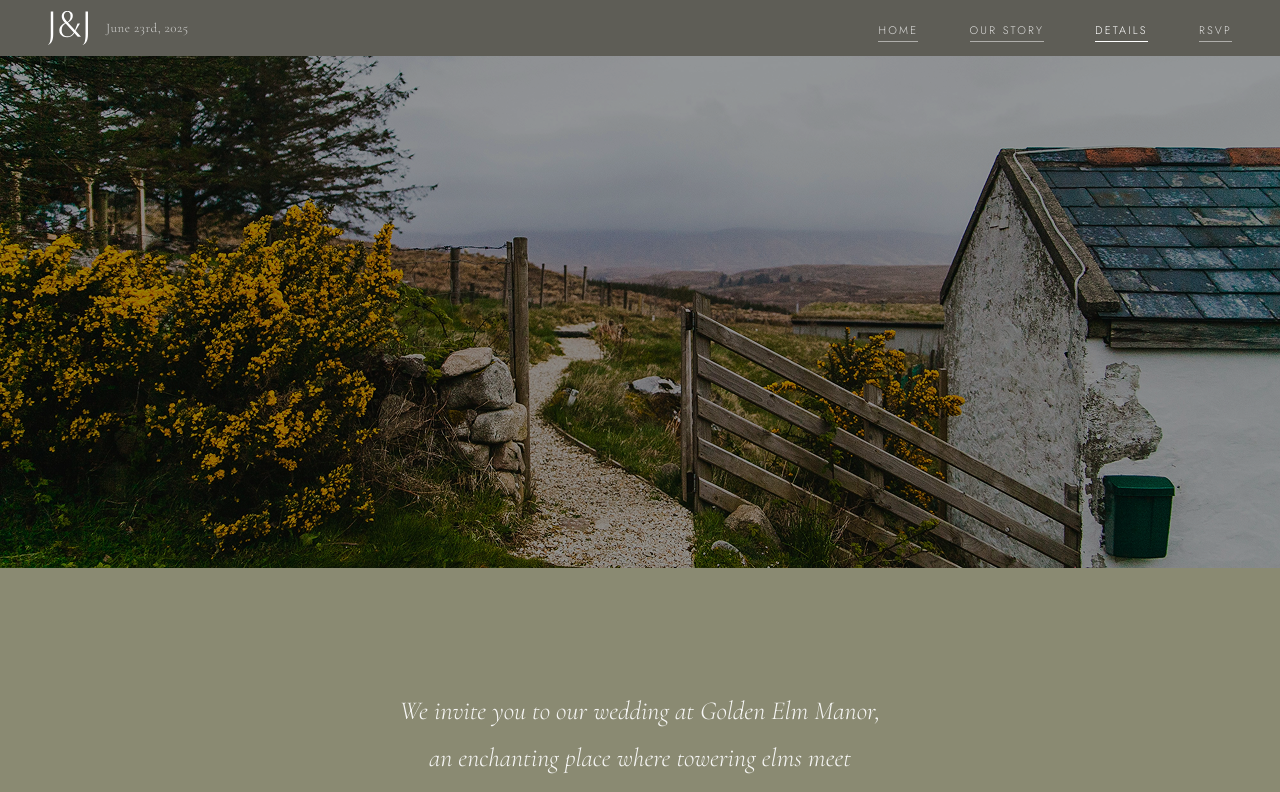
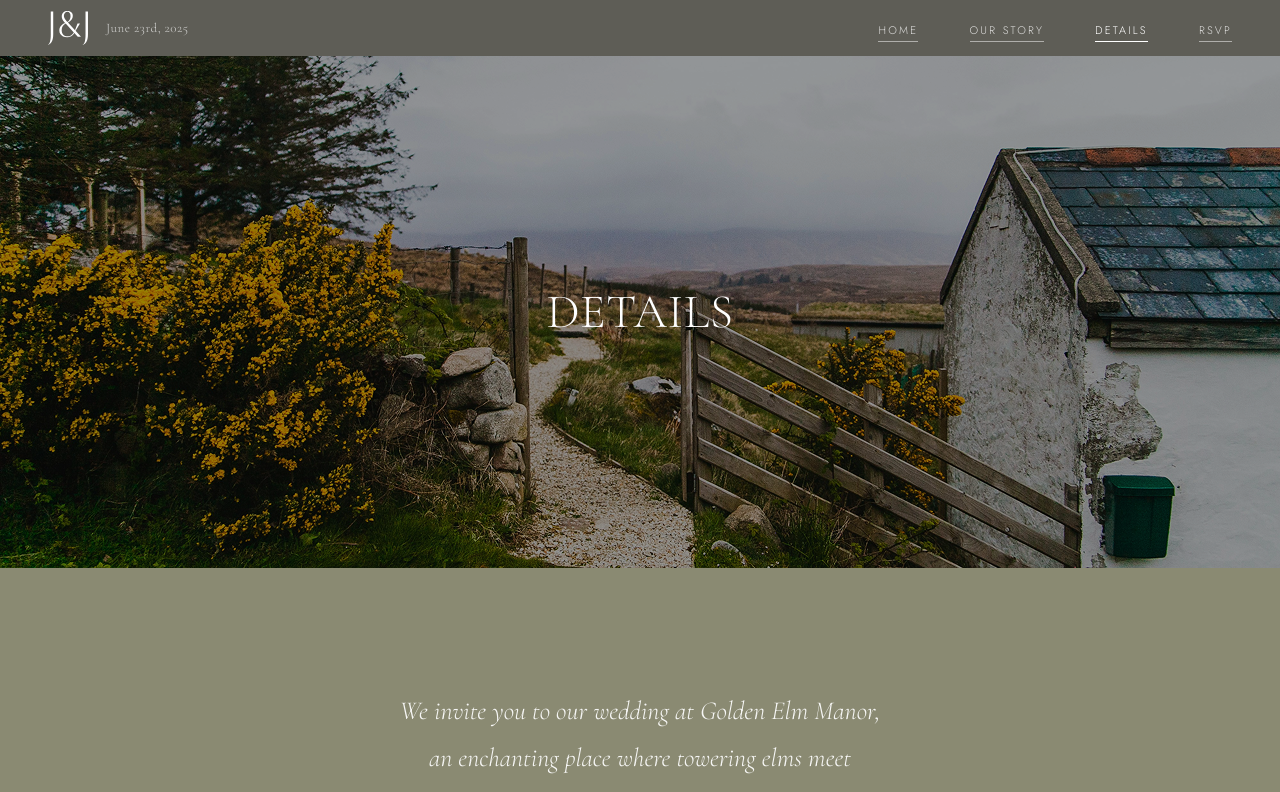
Before and after one commit to CostaLacoste/Wedding, a React (Create React App) app: page /#/details in a window 1280 px wide. Shown: the top 792 px of the page. Built offline with nearby package versions, Linux system fonts and the light colour scheme; a web font is replaced by a local one.

Commit message:
Details fix

```diff
--- a/src/components/OurStory/ourstory.jsx
+++ b/src/components/OurStory/ourstory.jsx
@@ -27,7 +27,7 @@ export default function OurStory() {
           boots and Jenny just stopped and started tying my laces for me.
           That's when I knew. It wasn't some grand gesture. It was just…us.
         </p>
-        <p>
+        <p lassName={styles.boxed}>
           We've built a life together. It's chill, it's real. We love low-key
           adventures, but also appreciate good wine with friends. From
           those first hikes to figuring out life together under countless starry
--- a/src/components/OurStory/ourstory.module.css
+++ b/src/components/OurStory/ourstory.module.css
@@ -41,7 +41,10 @@
   margin: 0;
 }
 
-
+.boxed {
+  border: 1px solid #3a3a2e;
+  padding: 32px 40px;
+}
 
 /* ── RSVP Button ───────────────────────────────────────── */
 .btn {
--- a/src/components/details/details.jsx
+++ b/src/components/details/details.jsx
@@ -12,9 +12,12 @@ export default function Details() {
 
       {/* Hero photo */}
       <div
-        className={styles.hero}
-        style={{ backgroundImage: `url(${bgHero})` }}
-      />
+      className={styles.hero}
+      style={{ backgroundImage: `url(${bgHero})` }}
+    >
+      <div className={styles.heroOverlay} />
+      <h1 className={styles.heroTitle}>DETAILS</h1>
+    </div>
 
       {/* Invite card */}
       <div className={styles.inviteCard}>
--- a/src/components/details/details.module.css
+++ b/src/components/details/details.module.css
@@ -16,6 +16,24 @@
   max-height: 520px;
   background-size: cover;
   background-position: center;
+  position: relative;
+}
+
+.heroTitle {
+  display: flex;
+  justify-content: center;
+  align-items: center;
+  z-index: 1;
+  font-family: 'Cormorant Garamond', serif;
+  font-size: clamp(24px, 4vw, 48px);
+  font-weight: 300;
+  letter-spacing: 0.01em;
+  color: #ffffff;
+  margin: 0;
+  position: absolute;
+  top: 50%;
+  left: 50%;
+  transform: translate(-50%, -50%);
 }
 
 /* ── Invite card ───────────────────────────────────────── */
@@ -134,6 +152,8 @@
   font-weight: 300;
   color: #ffffff;
   margin: 0;
+  text-shadow: none;
+  -webkit-font-smoothing: antialiased;
 }
 
 /* ── Travel blocks ─────────────────────────────────────── */
```
Also changed, not shown: src/images/trdet.png.
